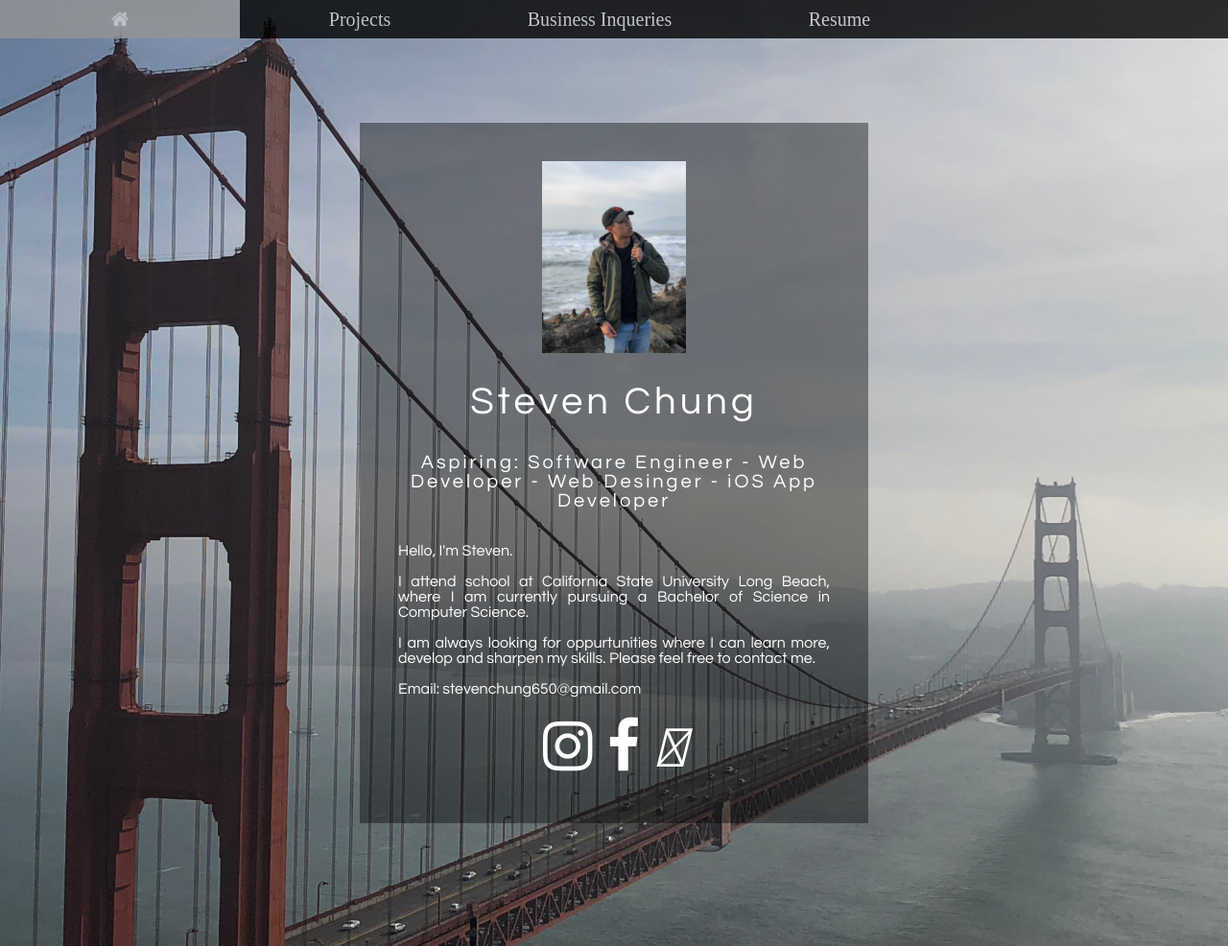
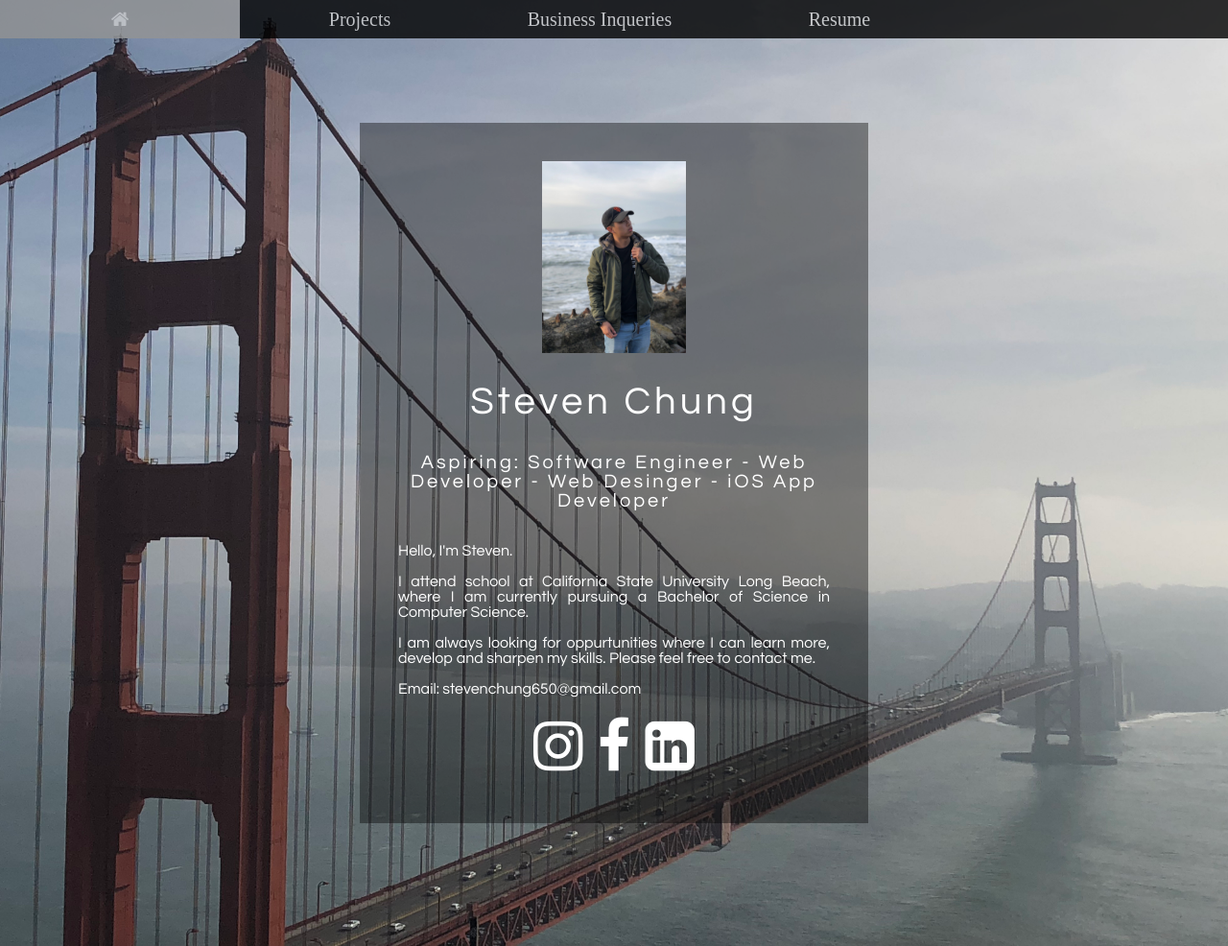
Before and after one commit to Dev-Steven/TheStevenDaniel.github.io, a plain HTML site: page index.html in a window 1280 px wide. Shown: the whole page at 96% size. Drawn offline with Linux system fonts and the light colour scheme.

Commit message:
Update index.html
working on linkedin

```diff
--- a/index.html
+++ b/index.html
@@ -38,7 +38,7 @@
 		<ul>
 			<li><a href="#instagram" onclick="goIG()"><i class="fa fa-instagram" aria-hidden="true"></i></a></li>
 			<li><a href="#facebook" onclick="goFB()"><i class="fa fa-facebook" aria-hidden="true"></i></a></li>
-			<li><a href="#linkedin" onclick="golinkedin()"><i class="fab fa-facebook" aria-hidden="true"></i></a></li>
+			<li><a href="#linkedin" onclick="golinkedin()"><i class="fa fa-linkedin-square" aria-hidden="true"></i></a></li>
 		</ul>
 		</div>
 	</body>
```
